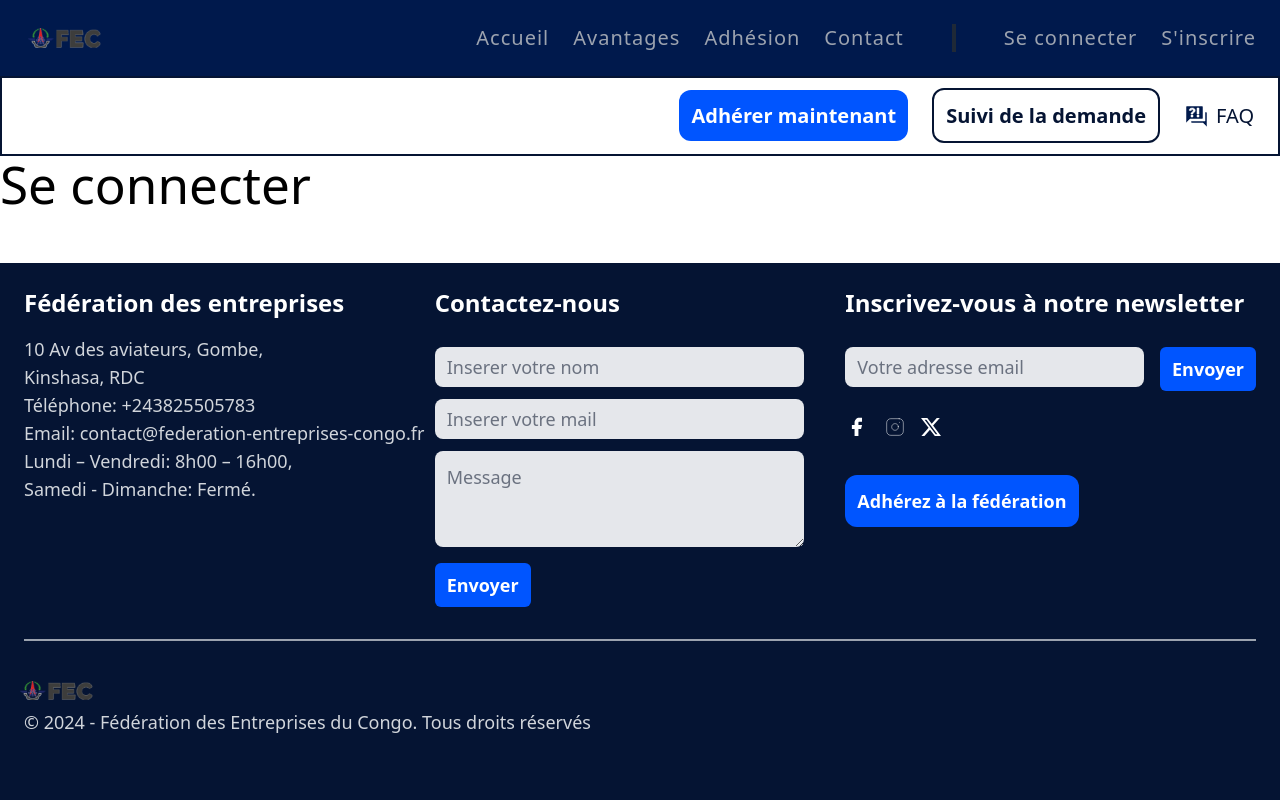
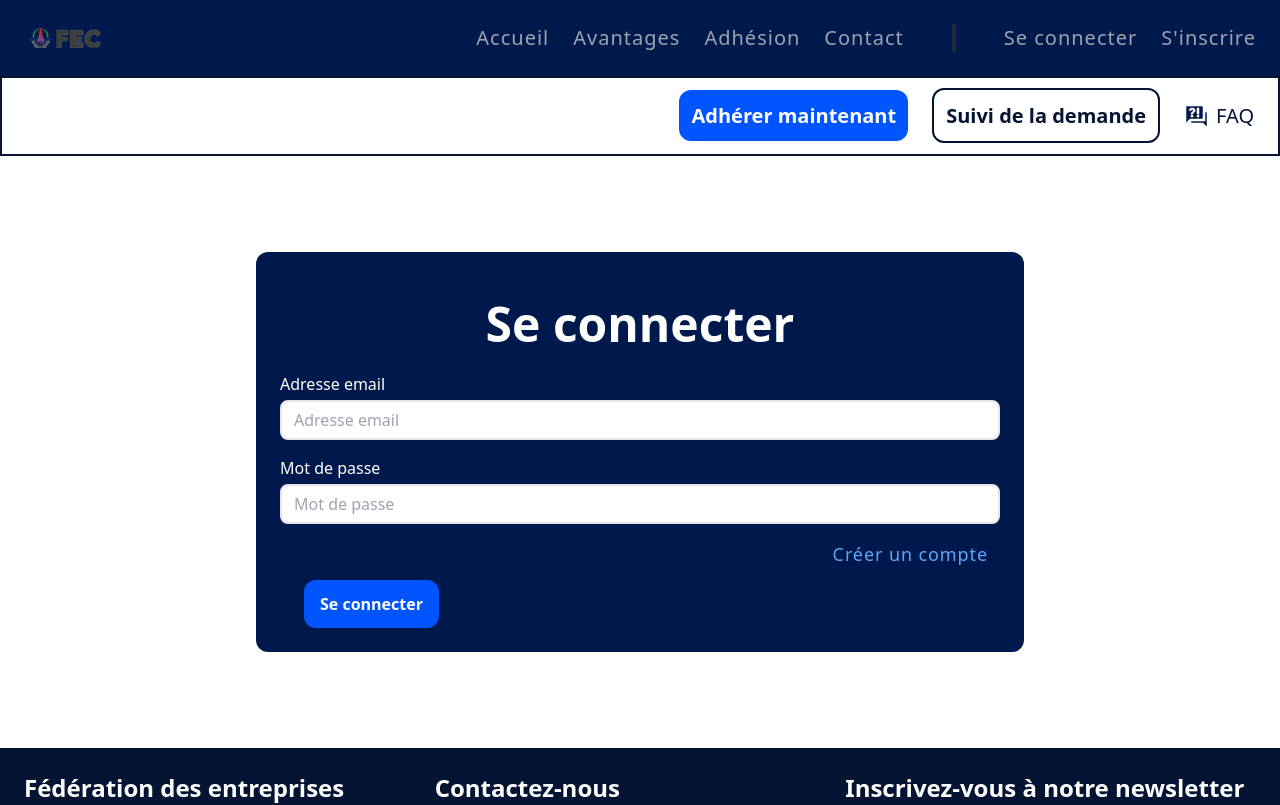
Before and after one commit to Aaron-bukasa/Projet_chef_oeuvre_Fec_Kadea, a React (Vite) app in the folder frontend/: page /login in a window 1280 px wide. Shown: the top 805 px of the page. Built offline with nearby package versions, Linux system fonts and the light colour scheme.

Commit message:
formulaire de connexion

```diff
--- a/frontend/src/components/Login.jsx
+++ b/frontend/src/components/Login.jsx
@@ -1,7 +1,55 @@
+import { Link } from "react-router-dom";
+
 export default function Login() {
-    return(
-        <>
-            <h1>Se connecter</h1>
-        </>
-    )
+  return (
+    <div className="mx-6 my-12 md:my-24">
+      <form
+        action="/submit"
+        method="POST"
+        enctype="multipart/form-data"
+        className="bg-secondary-blue text-white p-6 w-full rounded-xl mb-12 mt-6 w-full md:max-w-[768px] md:mx-auto"
+      >
+        <h1 className="font-bold text-2xl text-center text-white p-6 sm:text-3xl md:text-4xl xl:text-5xl">
+          Se connecter
+        </h1>
+        <div className="pb-3">
+          <div className="flex flex-col gap-y-1 mb-4">
+            <label for="email">Adresse email</label>
+            <input
+              type="email"
+              id="email"
+              name="email"
+              placeholder="Adresse email"
+              required
+              className="border-2 h-10 rounded-lg text-black p-3"
+            />
+          </div>
+          <div className="flex flex-col gap-y-1 mb-4">
+            <label for="password">Mot de passe</label>
+            <input
+              type="password"
+              id="password"
+              name="password"
+              placeholder="Mot de passe"
+              required
+              className="border-2 h-10 rounded-lg text-black p-3"
+            />
+          </div>
+          <Link
+            to="/signup"
+            className=" block text-blue-400 text-lg text-right mr-3 tracking-wider"
+          >
+            Créer un compte
+          </Link>
+        </div>
+        <button
+          type="button"
+          onclick="window.location.href='/cancel'"
+          className="ml-6 bg-sky-blue text-white font-bold bg-sky-blue py-3 px-4 rounded-xl hover:opacity-80"
+        >
+          Se connecter
+        </button>
+      </form>
+    </div>
+  );
 }
```
